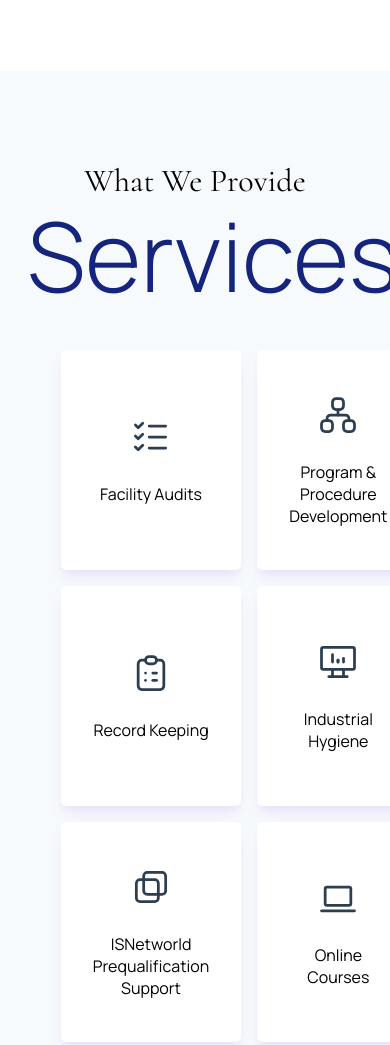
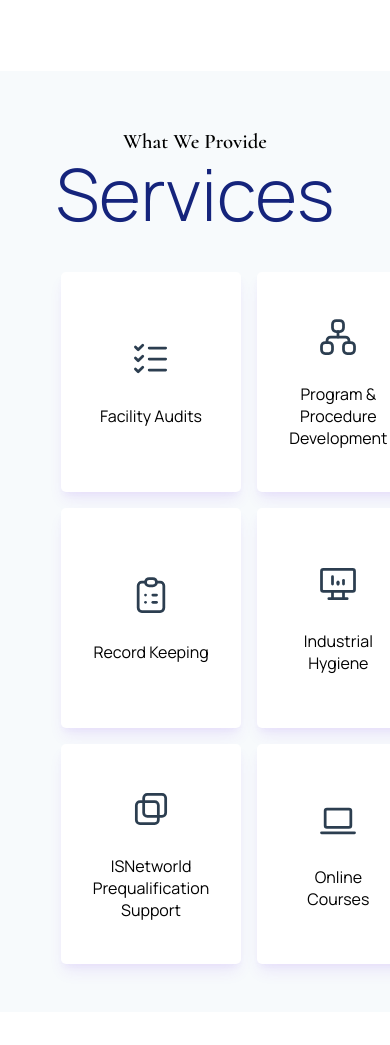
Before and after one commit to ASHIK-S-NAIR/Vinca---Work-Risk-Free-Consultancy, a plain HTML site: page index.html in a window 390 px wide. Shown: the part 822-1867 px from the top of the page. Drawn offline with Linux system fonts and the light colour scheme.

Commit message:
global css properties added and modified to tab responsive section

```diff
--- a/style.css
+++ b/style.css
@@ -52,7 +52,6 @@ a{
     text-align: center;
     font-size: 6rem;
     font-weight: 300;
-    margin-bottom: 0.3em;
     color: var(--main-color);
     position: relative;
     margin-bottom: 0.3em;
@@ -158,7 +157,6 @@ nav{
 }
 
 .hero-subheading{
-    font-size: 1.2rem;
     font-weight: 300;
     margin-bottom: 0.5em;
     word-spacing: 0.3rem;
@@ -580,6 +578,31 @@ footer{
         width: 86%;
     }
 
+    .section{
+        padding: 3em 0;
+    }
+
+    .heading{
+        /* text-align: center; */
+        font-size: 4.5rem;
+        /* font-weight: 300; */
+        /* color: var(--main-color); */
+        /* position: relative; */
+        margin-bottom: 0.4em;
+    }
+
+    .heading::before{
+        /* content: attr(data-title); */
+        transform: translateY(0.5em);
+        /* display: block; */
+        font-size: 1.3rem;
+        font-weight: 600;
+        /* color: black; */
+        /* text-transform: capitalize; */
+        /* font-family: var(--cursive-font); */
+    }
+
+
     /* global settings ends */
 
     /* navigation section starts */
```
